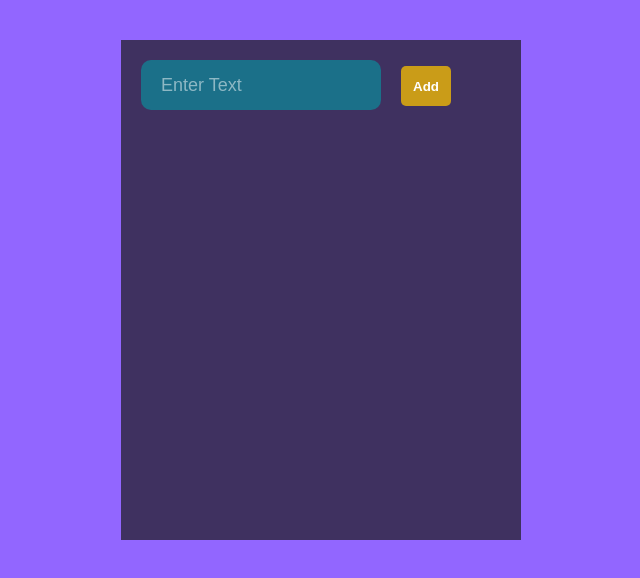
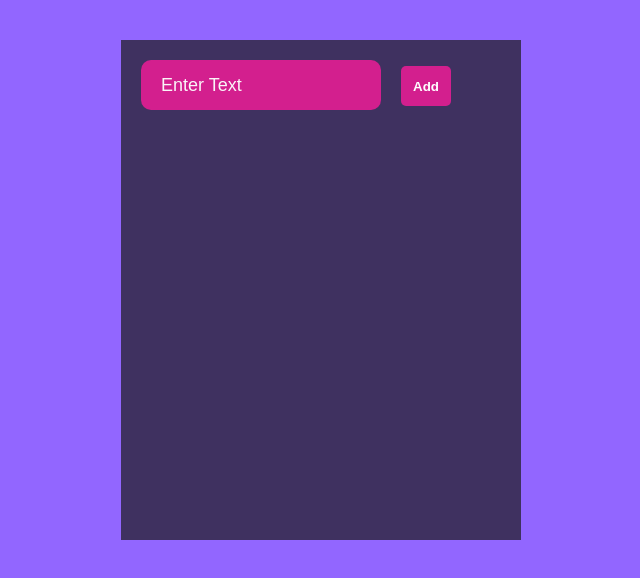
Before and after one commit to Boity-Latakgomo/ToDoList, a React (Create React App) app: page / in a window 1280 px wide. Shown: the top 578 px of the page, without its empty margins (319-959 px from the left). Built offline with nearby package versions, Linux system fonts and the light colour scheme.

Commit message:
added colors

```diff
--- a/src/App.css
+++ b/src/App.css
@@ -8,7 +8,7 @@ body{
   margin: 40px auto;
 }
  #to-do-form input{
-   background-color: rgb(27,112,137);
+   background-color: rgb(211, 31, 142);
    border: 0;
    width: 200px;
    height: 50px;
@@ -19,7 +19,7 @@ body{
    color: #fff;
  }
  #to-do-form input::placeholder{
-   color: rgba(255,255,255,0.5);
+   color: rgb(250, 245, 248);
  }
  #to-do-form input:focus{
   outline: none;
@@ -30,7 +30,7 @@ body{
   width: 50px;
   border-radius: 5px;
   border: 0;
-  background-color: rgb(202,156,24);
+  background-color: rgb(211, 31, 142);
   cursor: pointer;
   font-weight: bolder;
   color: #fff;
```
